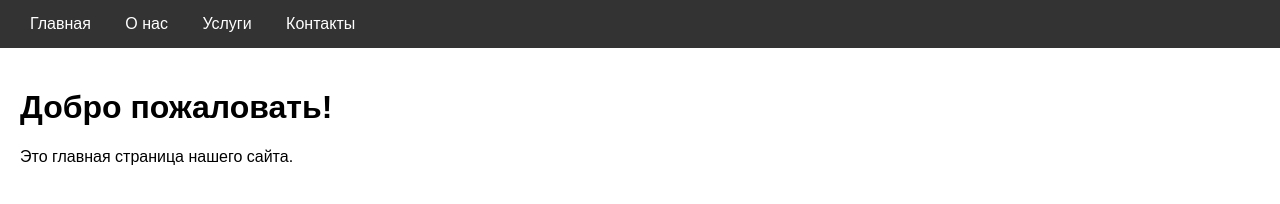
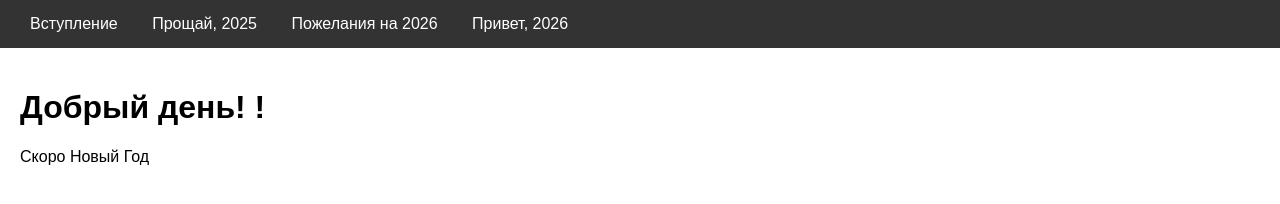
Before and after one commit to veralipina/veralipina.github.io, a plain HTML site: page index.html in a window 1280 px wide. Drawn offline with Linux system fonts and the light colour scheme.

Commit message:
Update index.html

```diff
--- a/index.html
+++ b/index.html
@@ -13,14 +13,14 @@
 </head>
 <body>
     <nav>
-        <a href="index.html">Главная</a>
-        <a href="about.html">О нас</a>
-        <a href="services.html">Услуги</a>
-        <a href="contact.html">Контакты</a>
+        <a href="index.html">Вступление</a>
+        <a href="about.html">Прощай, 2025</a>
+        <a href="services.html">Пожелания на 2026 </a>
+        <a href="contact.html">Привет, 2026</a>
     </nav>
     <div class="content">
-        <h1>Добро пожаловать!</h1>
-        <p>Это главная страница нашего сайта.</p>
+        <h1>Добрый день! !</h1>
+        <p>Скоро Новый Год </p>
     </div>
 </body>
 </html>
```
